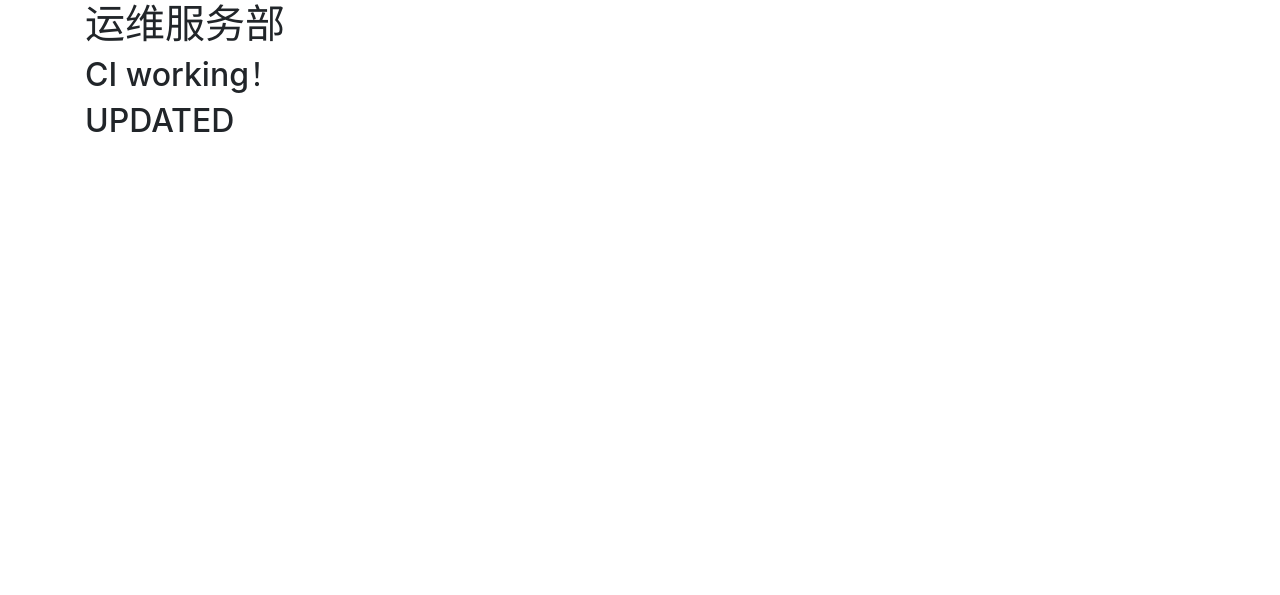
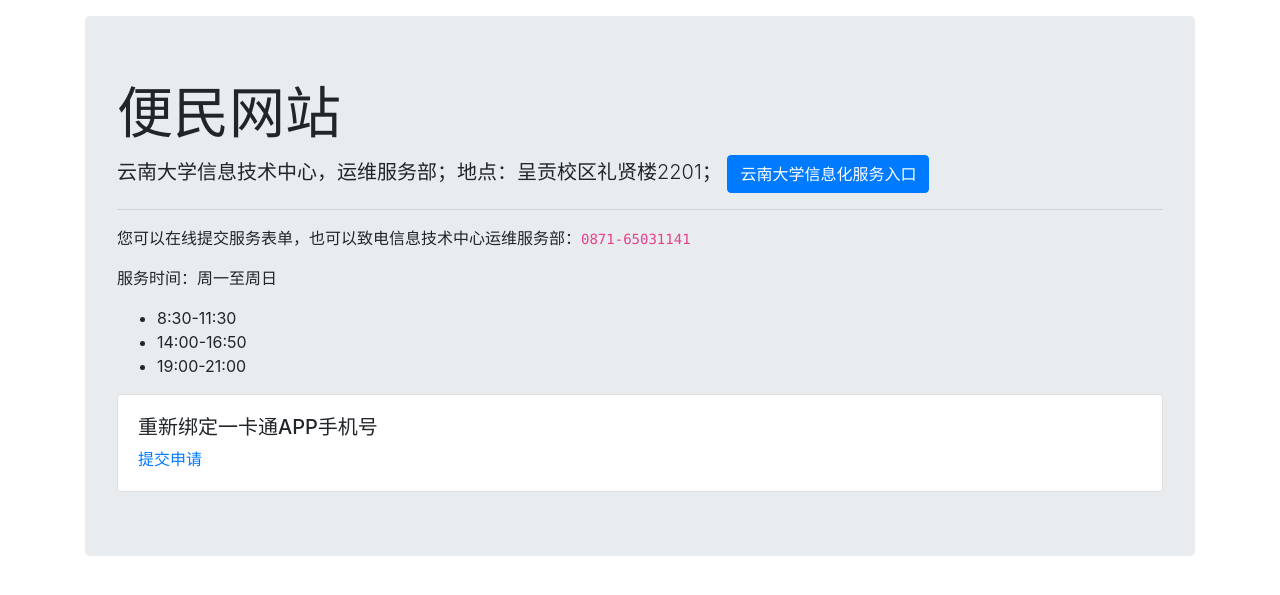
Before and after one commit to YNUOMS/ynuoms.github.io, a Jekyll site: the page built from index.html, in a window 1280 px wide. Shown: the top 595 px of the page. Built offline with Jekyll 4.4.1, drawn with Linux system fonts in a browser that asks for light colours; nearby versions of some CDN libraries.

Commit message:
add first card

```diff
--- a/_layouts/index.html
+++ b/_layouts/index.html
@@ -1,29 +1 @@
-<!doctype html>
-<html lang="zh">
-
-<head>
-    <!-- Required meta tags -->
-    <meta charset="utf-8">
-    <meta name="viewport" content="width=device-width, initial-scale=1, shrink-to-fit=no">
-
-    <!-- Bootstrap CSS -->
-    <link rel="stylesheet" href="https://maxcdn.bootstrapcdn.com/bootstrap/4.0.0/css/bootstrap.min.css" integrity="sha384-Gn5384xqQ1aoWXA+058RXPxPg6fy4IWvTNh0E263XmFcJlSAwiGgFAW/dAiS6JXm" crossorigin="anonymous">
-
-    <title>运维服务部</title>
-</head>
-
-<body>
-
-    <div class="container">
-        {{ content }}
-    </div>
-
-
-    <!-- Optional JavaScript -->
-    <!-- jQuery first, then Popper.js, then Bootstrap JS -->
-    <script src="https://code.jquery.com/jquery-3.2.1.slim.min.js" integrity="sha384-KJ3o2DKtIkvYIK3UENzmM7KCkRr/rE9/Qpg6aAZGJwFDMVNA/GpGFF93hXpG5KkN" crossorigin="anonymous"></script>
-    <script src="https://cdnjs.cloudflare.com/ajax/libs/popper.js/1.12.9/umd/popper.min.js" integrity="sha384-ApNbgh9B+Y1QKtv3Rn7W3mgPxhU9K/ScQsAP7hUibX39j7fakFPskvXusvfa0b4Q" crossorigin="anonymous"></script>
-    <script src="https://maxcdn.bootstrapcdn.com/bootstrap/4.0.0/js/bootstrap.min.js" integrity="sha384-JZR6Spejh4U02d8jOt6vLEHfe/JQGiRRSQQxSfFWpi1MquVdAyjUar5+76PVCmYl" crossorigin="anonymous"></script>
-</body>
-
-</html>
+{{ content }}
--- a/index.html
+++ b/index.html
@@ -2,8 +2,61 @@
 layout: index
 ---
 
-<h1>运维服务部</h1>
+<!doctype html>
+<html lang="zh">
 
-<h2>CI working！</h2>
+<head>
+    <!-- Required meta tags -->
+    <meta charset="utf-8">
+    <meta name="viewport" content="width=device-width, initial-scale=1, shrink-to-fit=no">
 
-<h2>UPDATED</h2>
+    <!-- Bootstrap CSS -->
+    <link rel="stylesheet" href="https://maxcdn.bootstrapcdn.com/bootstrap/4.0.0/css/bootstrap.min.css" integrity="sha384-Gn5384xqQ1aoWXA+058RXPxPg6fy4IWvTNh0E263XmFcJlSAwiGgFAW/dAiS6JXm" crossorigin="anonymous">
+
+    <title>云南大学-信息技术中心-运维服务部-65031141</title>
+</head>
+
+<body>
+    <p></p>
+    <div class="container">
+        <div class="jumbotron">
+            <h1 class="display-4">便民网站</h1>
+            <p class="lead">
+                云南大学信息技术中心，运维服务部；地点：呈贡校区礼贤楼2201；
+                <a class=" btn btn-primary" href="https://www.itc.ynu.edu.cn">云南大学信息化服务入口</a>
+            </p>
+
+            <hr class="display-4">
+
+            <p>
+                您可以在线提交服务表单，也可以致电信息技术中心运维服务部：<code>0871-65031141</code>
+                <p>
+                    服务时间：周一至周日
+                    <ul>
+                        <li>8:30-11:30</li>
+                        <li>14:00-16:50</li>
+                        <li>19:00-21:00</li>
+                    </ul>
+                </p>
+            </p>
+
+            <div class="card" style="width: 100%">
+                <div class="card-body">
+                    <h5>重新绑定一卡通APP手机号</h5>
+                    <a href="https://jiandaoyun.com/f/5afe3659f9e8ef12024a838f">提交申请</a>
+                </div>
+            </div>
+        </div>
+
+
+    </div>
+
+
+    <!-- Optional JavaScript -->
+    <!-- jQuery first, then Popper.js, then Bootstrap JS -->
+    <script src="https://code.jquery.com/jquery-3.2.1.slim.min.js" integrity="sha384-KJ3o2DKtIkvYIK3UENzmM7KCkRr/rE9/Qpg6aAZGJwFDMVNA/GpGFF93hXpG5KkN" crossorigin="anonymous"></script>
+    <script src="https://cdnjs.cloudflare.com/ajax/libs/popper.js/1.12.9/umd/popper.min.js" integrity="sha384-ApNbgh9B+Y1QKtv3Rn7W3mgPxhU9K/ScQsAP7hUibX39j7fakFPskvXusvfa0b4Q" crossorigin="anonymous"></script>
+    <script src="https://maxcdn.bootstrapcdn.com/bootstrap/4.0.0/js/bootstrap.min.js" integrity="sha384-JZR6Spejh4U02d8jOt6vLEHfe/JQGiRRSQQxSfFWpi1MquVdAyjUar5+76PVCmYl" crossorigin="anonymous"></script>
+</body>
+
+</html>
```
